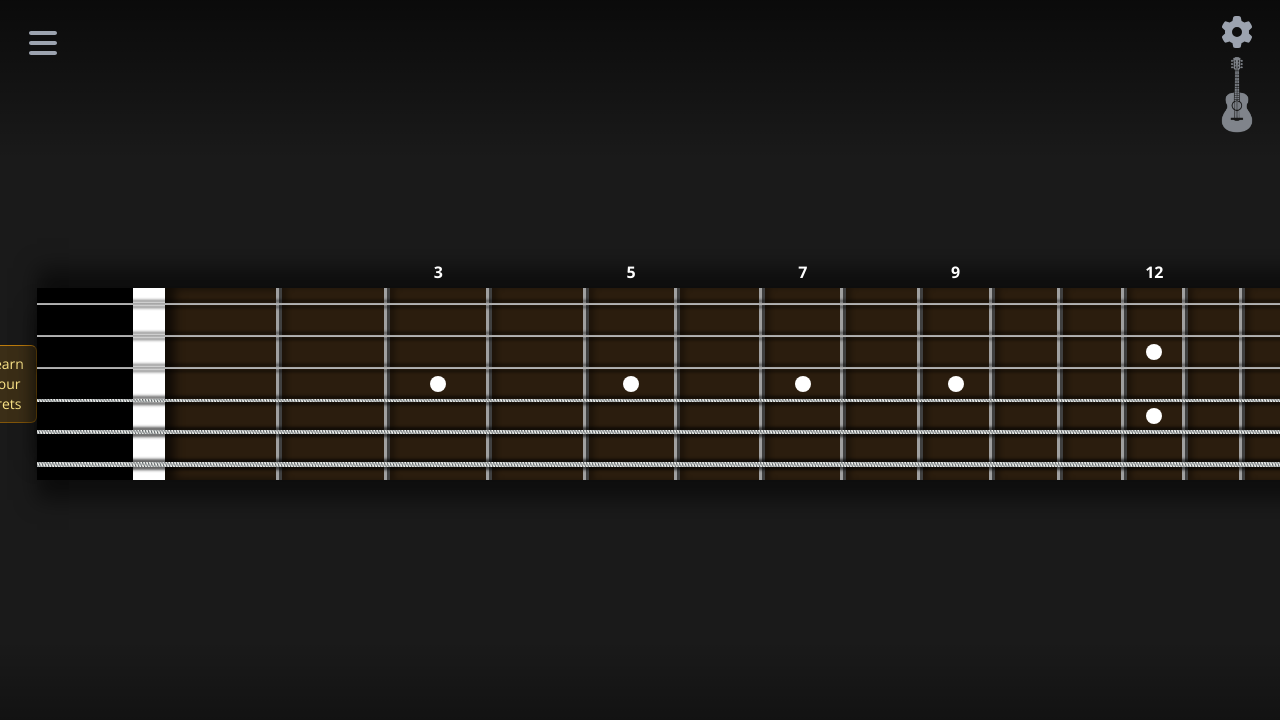
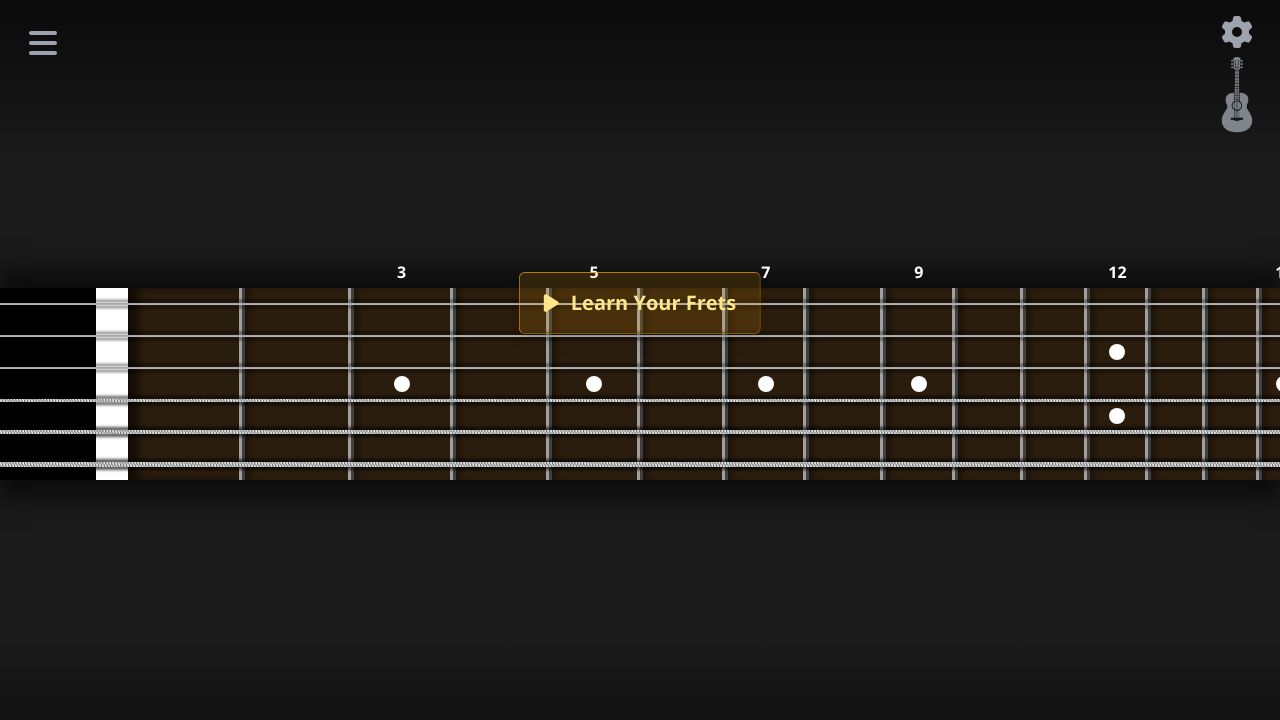
Before and after one commit to MekonLips/Frets, a React (Vite) app: page / in a window 1280 px wide. Shown: the top 720 px of the page. Built offline with nearby package versions, Linux system fonts and the light colour scheme.

Commit message:
Style welcome overlay and home learn button

```diff
--- a/src/index.css
+++ b/src/index.css
@@ -633,3 +633,52 @@
     accent-color: orange;
   }
 }
+
+
+/* Welcome overlay and prominent home-page entry point. */
+@layer components {
+  .legacy-nav-welcome {
+    @apply w-full list-none p-[5vh];
+  }
+  .legacy-nav-welcome h1 {
+    @apply mb-2 text-2xl font-semibold;
+  }
+  .legacy-nav-welcome p {
+    @apply my-3 max-w-2xl text-sm leading-6 text-neutral-300;
+  }
+  .legacy-nav-begin {
+    @apply mt-2 inline-flex items-center gap-2 px-5 py-3 text-base;
+  }
+  .legacy-nav-separator {
+    @apply mx-[5vh] my-4 w-[calc(100%-10vh)] list-none border-b border-white/15;
+  }
+  .legacy-nav-description {
+    @apply w-1/2 list-none;
+  }
+  .legacy-nav-description .legacy-nav-link {
+    @apply cursor-default;
+  }
+  .legacy-nav-description h2 {
+    @apply mb-2 text-base font-semibold;
+  }
+  .legacy-nav-description p {
+    @apply my-2 text-sm leading-6 text-neutral-300;
+  }
+  .home-fretboard-cell {
+    position: relative;
+  }
+  .learn-your-frets-button {
+    position: absolute;
+    z-index: 900;
+    top: 1rem;
+    left: 50%;
+    transform: translateX(-50%);
+    @apply inline-flex items-center gap-3 whitespace-nowrap px-6 py-4 text-xl font-semibold shadow-lg;
+  }
+}
+@media (max-width: 640px) {
+  .legacy-nav-description { @apply w-full; }
+  .legacy-nav-welcome { @apply p-6; }
+  .legacy-nav-separator { margin-left: 1.5rem; margin-right: 1.5rem; width: calc(100% - 3rem); }
+  .learn-your-frets-button { @apply gap-2 px-4 py-3 text-base; }
+}
```
